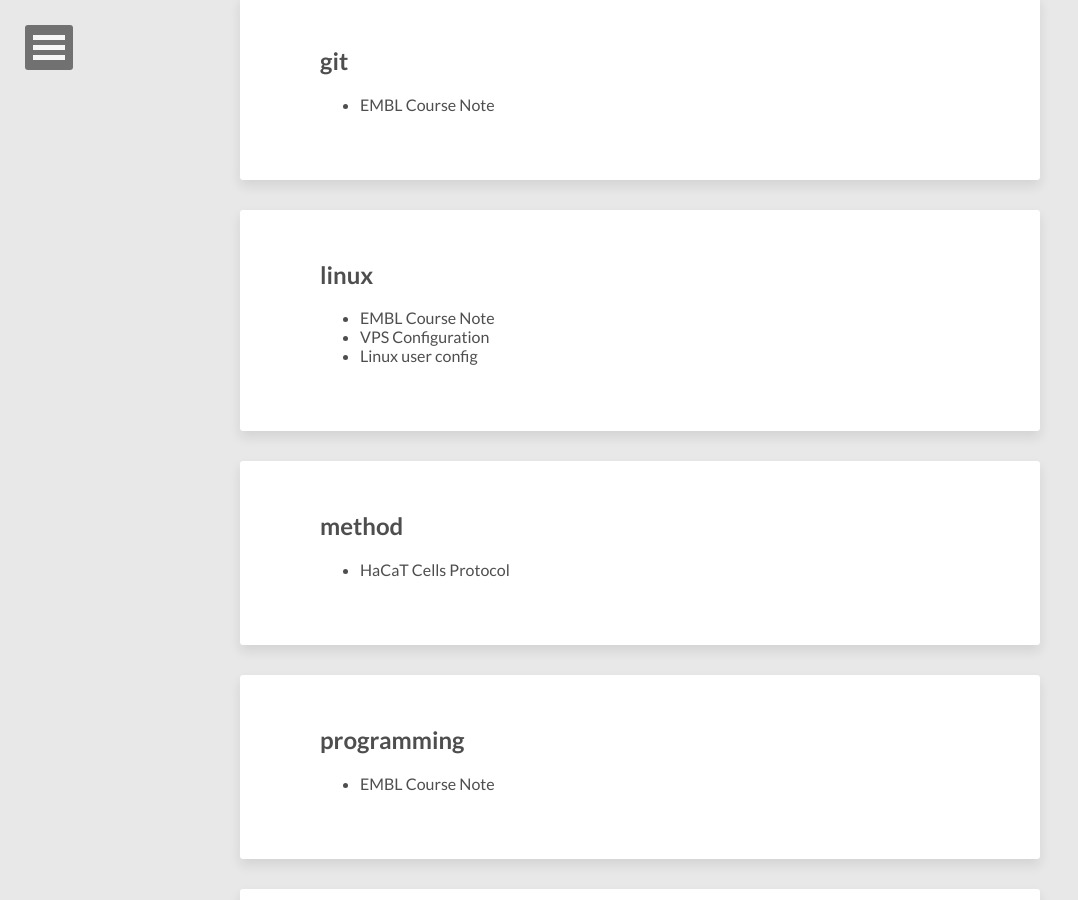
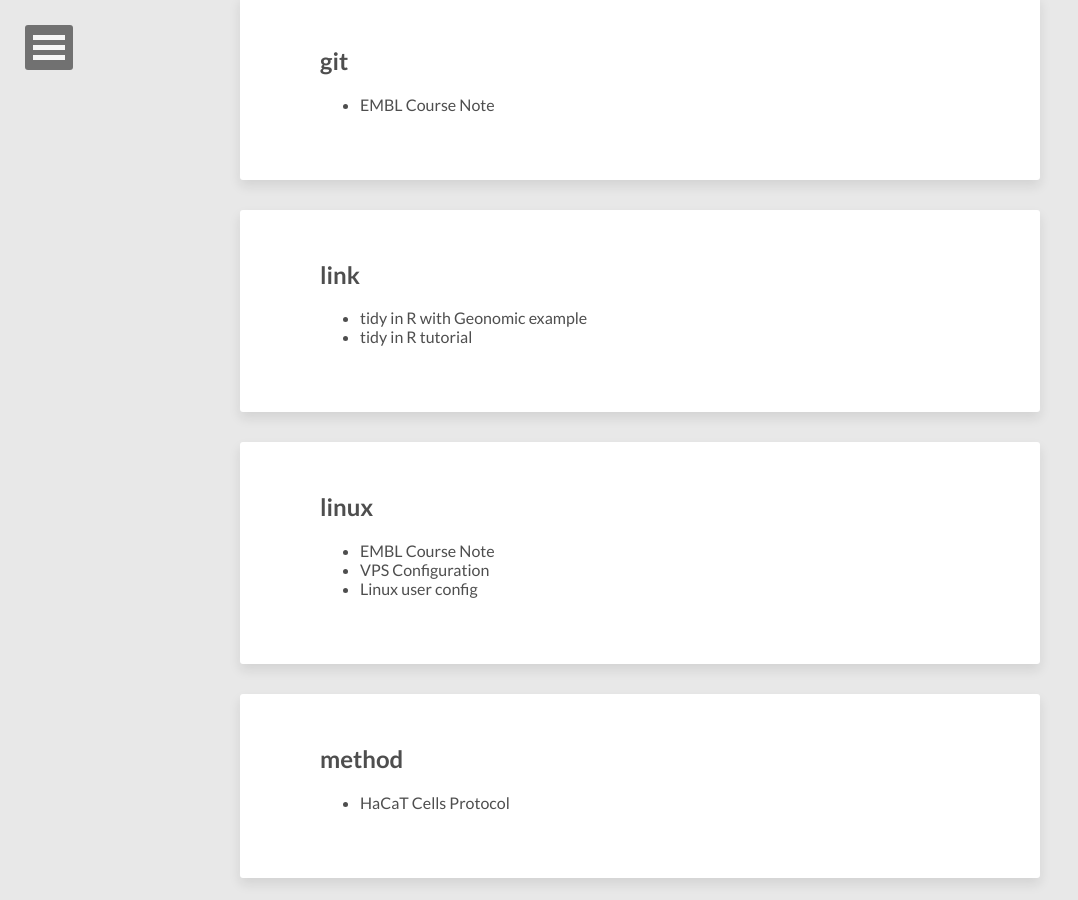
Before and after one commit to 4everer/4everer.github.io, a Jekyll site: the page built from tags/index.html, in a window 1280 px wide and 900 px high, scrolled down 1180 px. Shown: the whole window, without its empty margins (0-1078 px from the left). Built offline with Jekyll 4.4.1, drawn with Linux system fonts in a browser that asks for light colours; nearby versions of some CDN libraries; Markdown is read by kramdown in place of the engine named in the settings; a file with an impossible date is left out; some of the changed text lies outside the part shown.

Commit message:
changed tags from toread to link

```diff
--- a/_posts/reading/2015-11-23-Hands-on-dplyr-tutorial-R.md
+++ b/_posts/reading/2015-11-23-Hands-on-dplyr-tutorial-R.md
@@ -2,7 +2,7 @@
 layout: post
 title: "tidy in R tutorial"
 description: "Example and code for using link posts."
-tags: [R, data processing, tidy, toRead]
+tags: [R, data processing, tidy, link]
 comments: true
 link: http://www.dataschool.io/dplyr-tutorial-for-faster-data-manipulation-in-r/
 ---
--- a/_posts/reading/2015-11-23-tidy-in-R.md
+++ b/_posts/reading/2015-11-23-tidy-in-R.md
@@ -2,7 +2,7 @@
 layout: post
 title: "tidy in R with Geonomic example"
 description: "Example and code for using link posts."
-tags: [R, data processing, tidy, toRead]
+tags: [R, data processing, tidy, link]
 comments: true
 link: http://varianceexplained.org/r/tidy-genomics/
 ---
```
